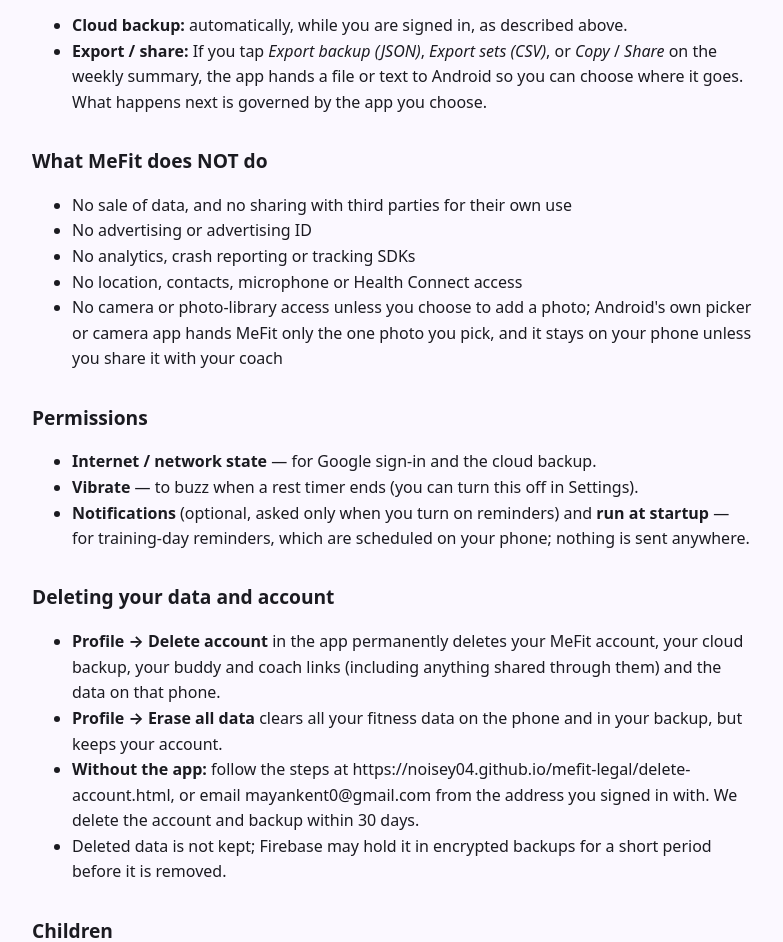
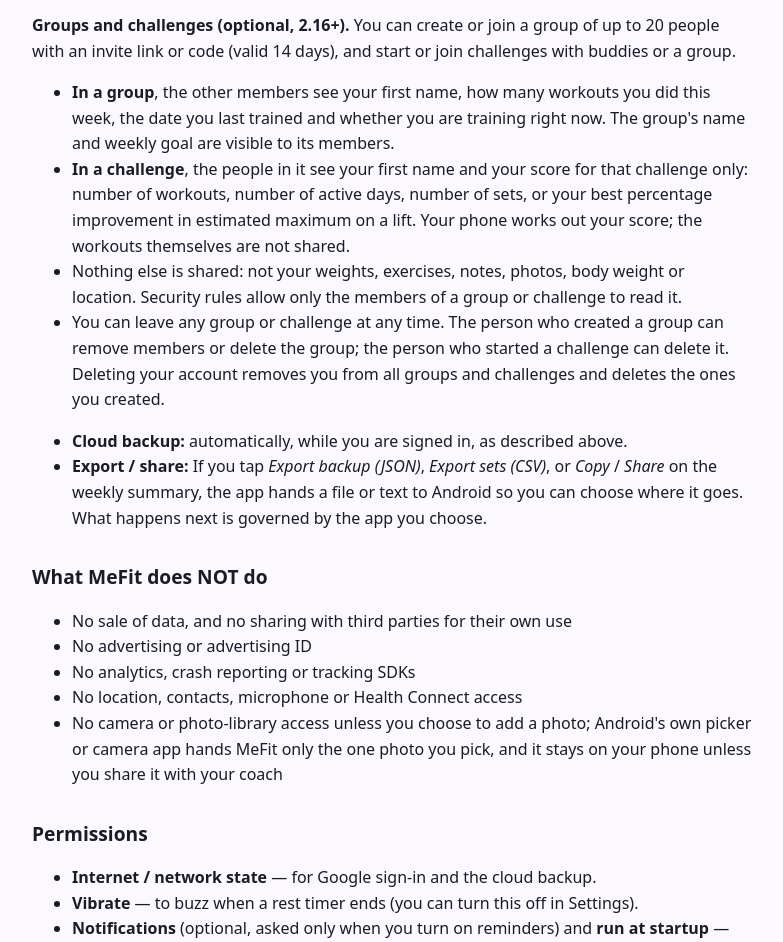
Before and after one commit to noisey04/mefit-legal, a plain HTML site: page privacy-policy.html in a window 1280 px wide. Shown: the part 1858-2800 px from the top of the page, without its empty margins (248-1031 px from the left). Drawn offline with Linux system fonts and the light colour scheme.

Commit message:
Privacy policy: groups and challenges (MeFit 2.16)
Co-Authored-By: Claude Opus 5.5 <noreply@anthropic.com>
Claude-Session: https://claude.ai/code/session_01XGgt3BwJipfQR6wqjCDYQr

```diff
--- a/privacy-policy.html
+++ b/privacy-policy.html
@@ -4,7 +4,7 @@
 <style>body{font:16px/1.6 system-ui,-apple-system,Roboto,sans-serif;max-width:720px;margin:0 auto;padding:24px 16px;color:#1b1b21;background:#fbf8ff}h1{font-size:1.8em;line-height:1.2}h2{margin-top:1.6em;font-size:1.2em}code{background:#e8e7f0;padding:1px 4px;border-radius:4px}@media (prefers-color-scheme:dark){body{color:#e4e1e9;background:#121318}code{background:#2a2b31}}</style>
 </head><body>
 <h1>MeFit Privacy Policy</h1>
-<p><strong>Effective date:</strong> 13 November 2026
+<p><strong>Effective date:</strong> 17 November 2026
 <strong>Developer:</strong> Mayank Enterprises (Priyesh Mayank)
 <strong>Contact:</strong> mayankent0@gmail.com
 <strong>App:</strong> MeFit – Gym Workout Log (package <code>com.priyeshmayank.tallyset</code>)</p>
@@ -35,6 +35,13 @@
 <li><strong>If you are a coach</strong>, your clients see the name and gym or city you enter, the routines (with any starting weights) and diet charts you send them, and your comments.</li>
 <li>Security rules allow only the coach and the client in each link to read that link's data. A client can have one coach at a time.</li>
 </ul>
+<p><strong>Groups and challenges (optional, 2.16+).</strong> You can create or join a group of up to 20 people with an invite link or code (valid 14 days), and start or join challenges with buddies or a group.</p>
+<ul>
+<li><strong>In a group</strong>, the other members see your first name, how many workouts you did this week, the date you last trained and whether you are training right now. The group's name and weekly goal are visible to its members.</li>
+<li><strong>In a challenge</strong>, the people in it see your first name and your score for that challenge only: number of workouts, number of active days, number of sets, or your best percentage improvement in estimated maximum on a lift. Your phone works out your score; the workouts themselves are not shared.</li>
+<li>Nothing else is shared: not your weights, exercises, notes, photos, body weight or location. Security rules allow only the members of a group or challenge to read it.</li>
+<li>You can leave any group or challenge at any time. The person who created a group can remove members or delete the group; the person who started a challenge can delete it. Deleting your account removes you from all groups and challenges and deletes the ones you created.</li>
+</ul>
 <ul>
 <li><strong>Cloud backup:</strong> automatically, while you are signed in, as described above.</li>
 <li><strong>Export / share:</strong> If you tap <em>Export backup (JSON)</em>, <em>Export sets (CSV)</em>, or <em>Copy</em> / <em>Share</em> on the weekly summary, the app hands a file or text to Android so you can choose where it goes. What happens next is governed by the app you choose.</li>
@@ -55,7 +62,7 @@
 </ul>
 <h2>Deleting your data and account</h2>
 <ul>
-<li><strong>Profile → Delete account</strong> in the app permanently deletes your MeFit account, your cloud backup, your buddy and coach links (including anything shared through them) and the data on that phone.</li>
+<li><strong>Profile → Delete account</strong> in the app permanently deletes your MeFit account, your cloud backup, your buddy and coach links (including anything shared through them), your group and challenge memberships (and the groups and challenges you created) and the data on that phone.</li>
 <li><strong>Profile → Erase all data</strong> clears all your fitness data on the phone and in your backup, but keeps your account.</li>
 <li><strong>Without the app:</strong> follow the steps at https://noisey04.github.io/mefit-legal/delete-account.html, or email mayankent0@gmail.com from the address you signed in with. We delete the account and backup within 30 days.</li>
 <li>Deleted data is not kept; Firebase may hold it in encrypted backups for a short period before it is removed.</li>
```
